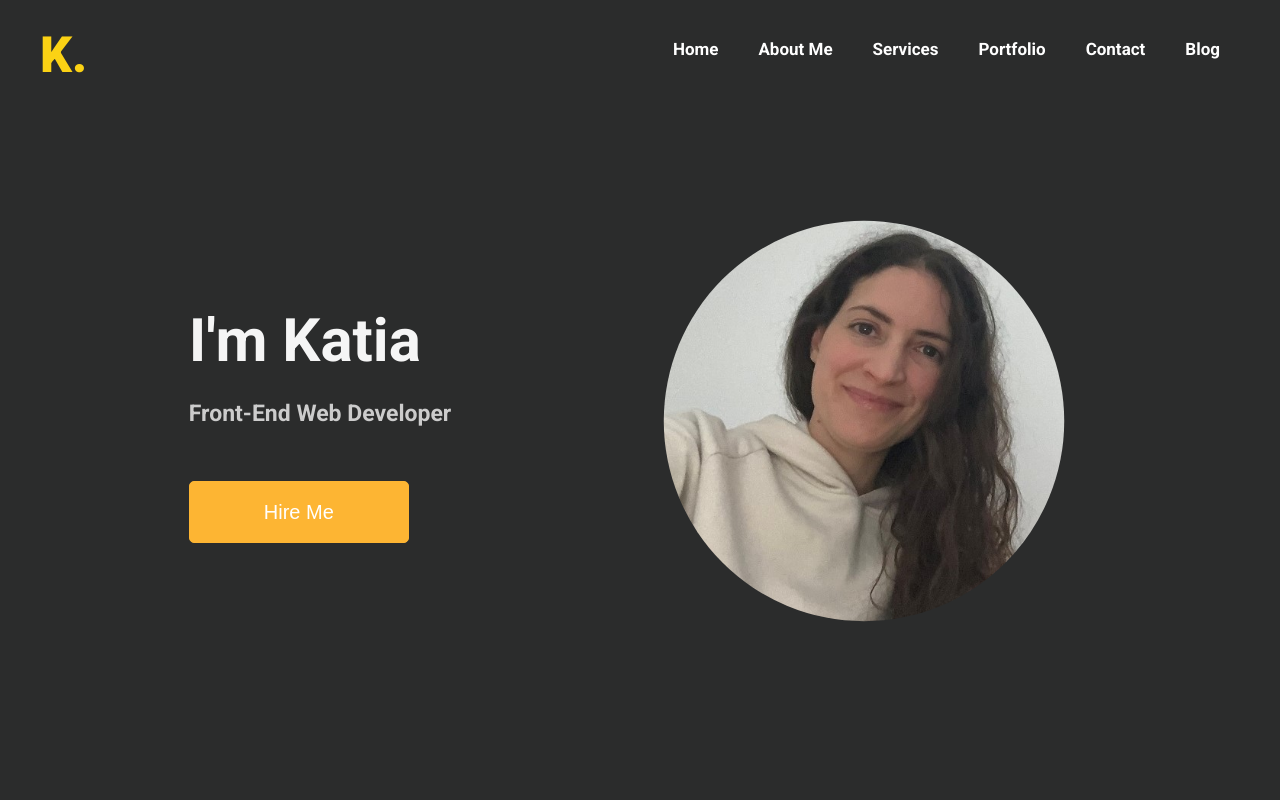
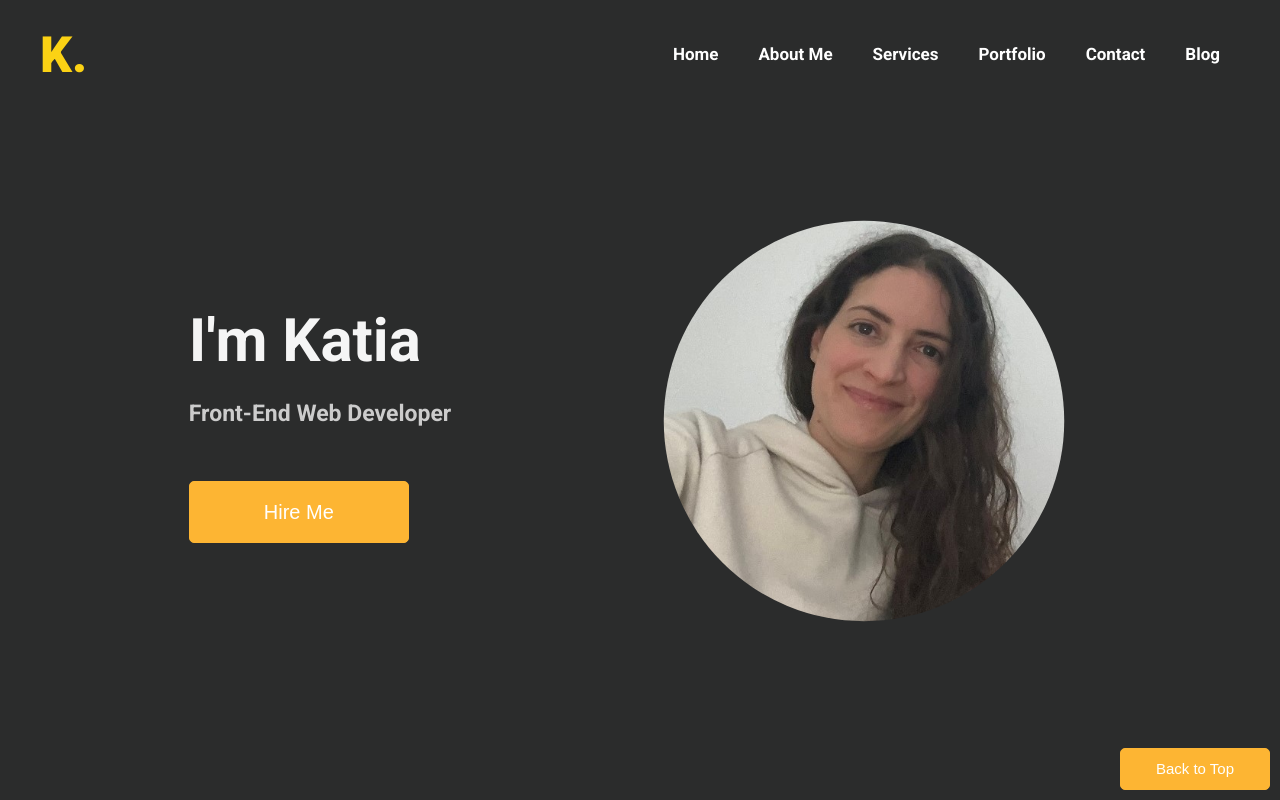
Before and after one commit to Katiao/CommunityProjectReact, a React (Create React App) app: page / in a window 1280 px wide. Shown: the top 800 px of the page. Built offline with nearby package versions, Linux system fonts and the light colour scheme.

Commit message:
add smooth scroll links  to different sections of home page. Add back home button in blog page

```diff
--- a/package.json
+++ b/package.json
@@ -13,6 +13,7 @@
 		"react-icons": "^4.2.0",
 		"react-router-dom": "^5.2.0",
 		"react-scripts": "4.0.3",
+		"react-scroll": "^1.8.2",
 		"web-vitals": "^1.1.1"
 	},
 	"scripts": {
--- a/src/App.js
+++ b/src/App.js
@@ -2,12 +2,8 @@ import Home from './Pages/Home/home';
 import Navigation from './components/Navigation/navigation';
 import Blog from './Pages/Blog/blog';
 import Error from './Pages/Error/error';
-import AboutMe from './components/About-Me/about-me';
-import Services from './components/Services/services';
 import './App.scss';
 import { Route, Switch } from 'react-router-dom';
-import LatestWorks from './components/Latest-Works/latest-works';
-import ContactMe from './components/Contact-Me/contact-me';
 
 function App() {
 	return (
@@ -15,10 +11,6 @@ function App() {
 			<Navigation />
 			<Switch>
 				<Route exact path='/' component={Home} />
-				<Route exact path='/aboutme' component={AboutMe} />
-				<Route exact path='/services' component={Services} />
-				<Route exact path='/portfolio' component={LatestWorks} />
-				<Route exact path='/contact' component={ContactMe} />
 				<Route path='/blog' component={Blog} />
 				<Route path='*' component={Error} />
 			</Switch>
--- a/src/Pages/Blog/blog.jsx
+++ b/src/Pages/Blog/blog.jsx
@@ -2,6 +2,7 @@ import React, { useState, useEffect } from 'react';
 import './blog.scss';
 import { articles } from './data.js';
 import Article from '../../components/Article/article';
+import { Link } from 'react-router-dom';
 
 const getStorageTheme = () => {
 	let theme = 'dark-theme';
@@ -39,21 +40,12 @@ function Blog() {
 					return <Article key={item.id} {...item} />;
 				})}
 			</section>
+
+			<Link className='btn btn-home' to='/'>
+				Back Home
+			</Link>
 		</div>
 	);
 }
 
-/* function Article({ title, snippet, date, length }) {
-	return (
-		<article className='post'>
-			<h4 className='heading2'>This is a blog</h4>
-			<div className='post-info'>
-				<span>date</span>
-				<span>{length} min read</span>
-			</div>
-			<p>{snippet}</p>
-		</article>
-	);
-} */
-
 export default Blog;
--- a/src/Pages/Blog/blog.scss
+++ b/src/Pages/Blog/blog.scss
@@ -47,6 +47,15 @@
 	cursor: pointer;
 }
 
+.btn-home {
+	position: fixed;
+	bottom: 0;
+	right: 0;
+	margin: 1.5rem;
+	font-size: 1.5rem;
+	padding: 0.5rem 0.8rem;
+}
+
 .articles {
 	grid-column: 2/3;
 }
--- a/src/Pages/Home/home.jsx
+++ b/src/Pages/Home/home.jsx
@@ -8,21 +8,31 @@ import ContactMe from '../../components/Contact-Me/contact-me';
 import Closing from '../../components/Closing/closing.jsx';
 import Footer from '../../components/Footer/footer';
 import Reviews from '../../components/Reviews/reviews';
+import Navigation from '../../components/Navigation/navigation';
 import './home.scss';
+import { animateScroll as scroll } from 'react-scroll';
+
+const scrollToTop = () => {
+	scroll.scrollToTop();
+};
 
 function Home() {
 	return (
 		<div className='page-container'>
-			<Header />
-			<AboutMe />
-			<Services />
-			<LatestWorks />
+			<Navigation />
+			<Header id='head' />
+			<AboutMe id='about-me' />
+			<Services id='services' />
+			<LatestWorks id='latest-works' />
 			<Reviews />
 			<WorkExperiences />
 			<HireMe />
-			<ContactMe />
+			<ContactMe id='contact' />
 			<Closing />
 			<Footer />
+			<button className='back-to-top' onClick={scrollToTop}>
+				Back to Top
+			</button>
 		</div>
 	);
 }
--- a/src/Pages/Home/home.scss
+++ b/src/Pages/Home/home.scss
@@ -73,3 +73,46 @@ h2 {
 p {
 	font-size: 1.5rem;
 }
+
+//back-top-top fixed button
+.back-to-top {
+	position: fixed;
+	bottom: 0;
+	right: 0;
+	margin: 1rem;
+	background-color: #fdb533;
+	font-weight: 500;
+	font-size: 1.5rem;
+	line-height: 4rem;
+	padding: 0 2rem;
+	width: 15rem;
+	color: white;
+	border: 0.1rem solid #fdb533;
+	border-radius: 0.5rem;
+	cursor: pointer;
+	transition: 0.5s;
+
+	&:hover {
+		background-color: #3c3c3d;
+		color: #fdb533;
+	}
+}
+
+.yellow-button {
+	background-color: #fdb533;
+	font-weight: 500;
+	font-size: 2rem;
+	line-height: 6rem;
+	padding: 0 4rem;
+	width: 22rem;
+	color: white;
+	border: 0.1rem solid #fdb533;
+	border-radius: 0.5rem;
+	cursor: pointer;
+	transition: 0.5s;
+
+	&:hover {
+		background-color: #3c3c3d;
+		color: #fdb533;
+	}
+}
--- a/src/components/Navigation/data.js
+++ b/src/components/Navigation/data.js
@@ -1,12 +1,7 @@
 const links = [
 	{
-		id: 1,
-		url: '/',
-		text: 'Home',
-	},
-	{
 		id: 2,
-		url: 'aboutme',
+		url: 'about-me',
 		text: 'About Me',
 	},
 	{
@@ -16,7 +11,7 @@ const links = [
 	},
 	{
 		id: 4,
-		url: 'portfolio',
+		url: 'latest-works',
 		text: 'Portfolio',
 	},
 	{
@@ -24,11 +19,6 @@ const links = [
 		url: 'contact',
 		text: 'Contact',
 	},
-	{
-		id: 6,
-		url: '/blog',
-		text: 'Blog',
-	},
 ];
 
 export default links;
--- a/src/components/Navigation/navigation.jsx
+++ b/src/components/Navigation/navigation.jsx
@@ -2,7 +2,12 @@ import React, { useState, useRef, useEffect } from 'react';
 import './navigation.scss';
 import { FaBars } from 'react-icons/fa';
 import links from './data';
-import { Link } from 'react-router-dom';
+import { Link as Link2 } from 'react-router-dom';
+import { Link, animateScroll as scroll } from 'react-scroll';
+
+const scrollToTop = () => {
+	scroll.scrollToTop();
+};
 
 function Navigation() {
 	const [showLinks, setShowLinks] = useState(false);
@@ -22,9 +27,9 @@ function Navigation() {
 	return (
 		<nav className='nav-center'>
 			<div className='nav-header'>
-				<Link className='logo' to='/'>
+				<button className='logo' onClick={scrollToTop}>
 					K.
-				</Link>
+				</button>
 				<button className='nav-toggle' onClick={() => setShowLinks(!showLinks)}>
 					<FaBars />
 				</button>
@@ -32,16 +37,33 @@ function Navigation() {
 
 			<div className='links-container' ref={linksContainerRef}>
 				<ul className='links' ref={linksRef}>
+					<li>
+						<Link2 className='menu' to='/'>
+							Home
+						</Link2>
+					</li>
 					{links.map(link => {
 						const { id, url, text } = link;
 						return (
 							<li key={id}>
-								<Link className='menu' to={url}>
+								<Link
+									className='menu'
+									to={url}
+									smooth={true}
+									activeClass='active'
+									spy={true}
+									offest={-70}
+									duration={500}>
 									{text}
 								</Link>
 							</li>
 						);
 					})}
+					<li>
+						<Link2 className='menu' to='/blog'>
+							Blog
+						</Link2>
+					</li>
 				</ul>
 			</div>
 		</nav>
@@ -49,7 +71,3 @@ function Navigation() {
 }
 
 export default Navigation;
-
-/* {`${
-	showLinks ? 'links-container show-container' : 'links-container'
-}`} */
--- a/src/components/Navigation/navigation.scss
+++ b/src/components/Navigation/navigation.scss
@@ -28,12 +28,16 @@ $bp-small: 41em; // 656px
 }
 
 .logo {
+	font-family: inherit;
+	font-size: 100%;
+	border: 0;
 	font-weight: 900;
 	font-size: 5rem;
 	line-height: 6rem;
 	margin-left: 2rem;
 	margin-top: 1.5rem;
 	color: #fbd214;
+	background-color: #2b2c2c;
 }
 
 .links {
@@ -48,8 +52,9 @@ $bp-small: 41em; // 656px
 
 		&:hover {
 			color: #fbd214;
+			cursor: pointer;
 		}
-		&:active {
+		& .active {
 			color: #fbd214;
 		}
 	}
@@ -117,6 +122,10 @@ $bp-small: 41em; // 656px
 	}
 	.logo {
 		margin-left: 4rem;
+		margin-bottom: 1rem;
+		&:hover {
+			cursor: pointer;
+		}
 	}
 
 	/* adding the line effect when you hover over item */
@@ -142,6 +151,9 @@ $bp-small: 41em; // 656px
 	.menu:hover::before {
 		width: 40%;
 	}
+	.menu .active {
+		color: #fbd214;
+	}
 
 	/* for the active link to stay underlined  */
 
```
Also changed, not shown: 1 other file (tests, documents, lock files or other folders).
